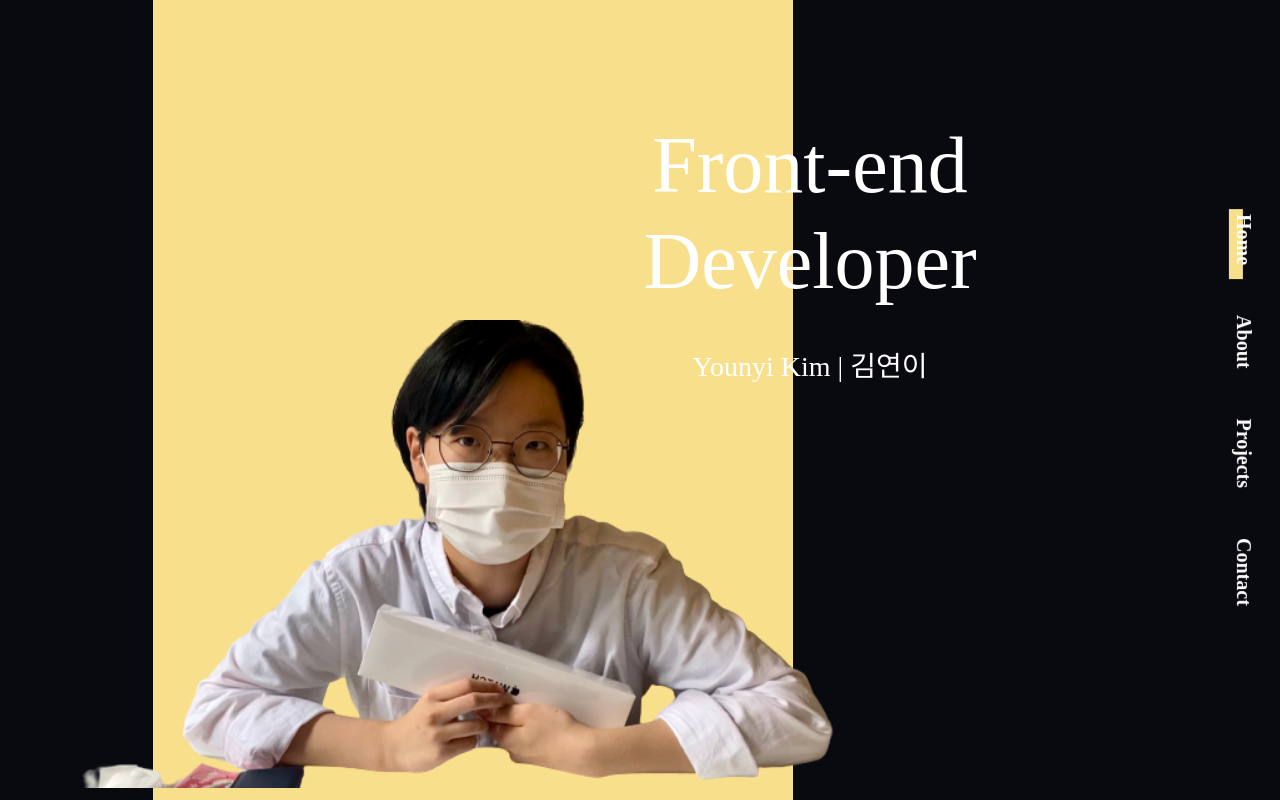
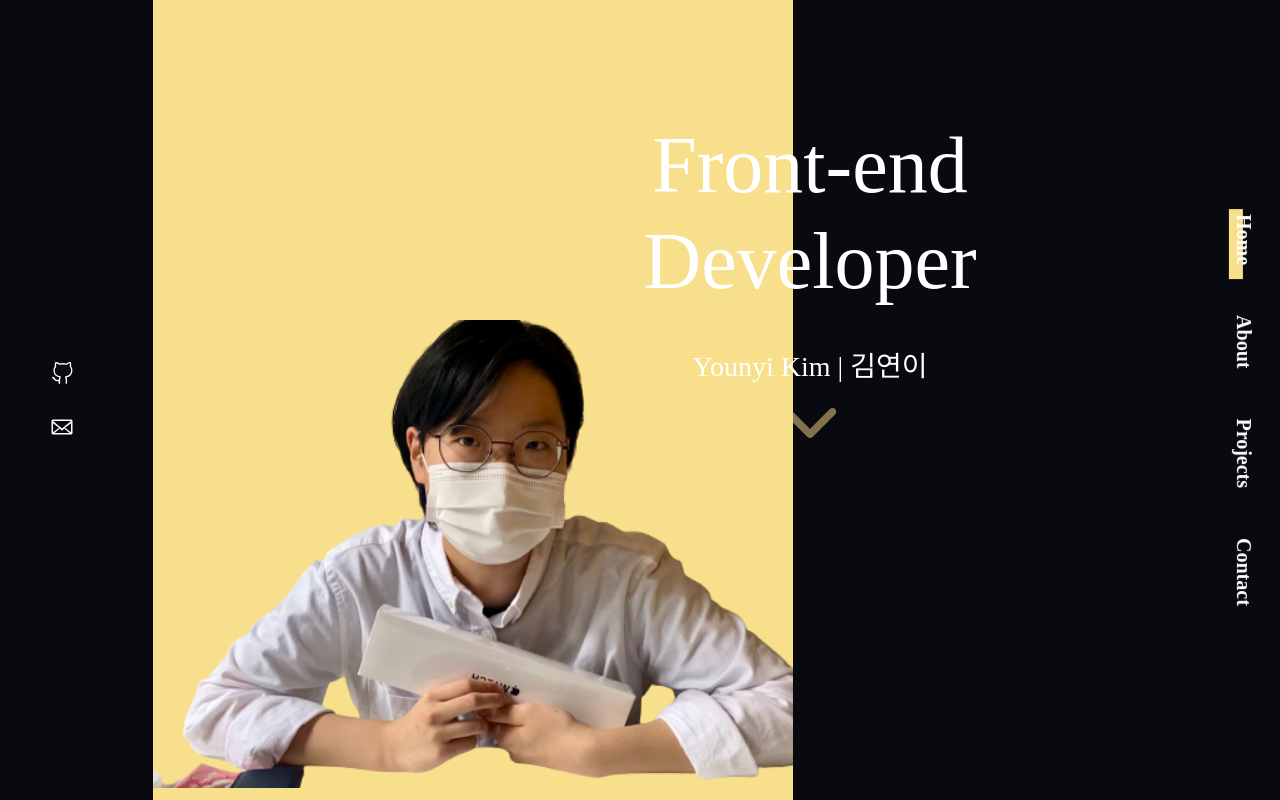
Before and after one commit to younyikim/portfolio, a React (Create React App) app: page / in a window 1280 px wide. Shown: the top 800 px of the page. Built offline with nearby package versions, Linux system fonts and the light colour scheme; a web font is replaced by a local one.

Commit message:
:nail_care: style : icon 등 추가

```diff
--- a/package.json
+++ b/package.json
@@ -10,6 +10,7 @@
     "gsap": "./gsap-bonus.tgz",
     "react": "^17.0.2",
     "react-dom": "^17.0.2",
+    "react-icons": "^4.3.1",
     "react-responsive": "9.0.0-beta.4",
     "react-router-dom": "6.0.2",
     "react-scripts": "4.0.3",
--- a/src/components/MainBody.jsx
+++ b/src/components/MainBody.jsx
@@ -2,6 +2,9 @@ import { gsap } from 'gsap';
 import { useEffect, useRef } from 'react';
 import styled from 'styled-components';
 import mainImg from 'assets/main_remove.png';
+import { VscGithubAlt } from 'react-icons/vsc';
+import { GoMail } from 'react-icons/go';
+import { IoIosArrowDown } from 'react-icons/io';
 
 const MainBody = () => {
   const textRef = useRef();
@@ -12,10 +15,10 @@ const MainBody = () => {
 
   useEffect(() => {
     let tl = gsap.timeline();
-    tl.to(bgRef.current, 0.3, { scaleX: 1 })
-      .to(bgRef2.current, 0.3, { scaleX: 1 })
+    tl.to(bgRef.current, 0.2, { scaleX: 1 })
+      .to(bgRef2.current, 0.2, { scaleX: 1 })
       .to(textRef.current, 0.1, { opacity: 1 }, '-=0.1')
-      .to(textRef2.current, 0.2, { opacity: 1 }, '-=0.1')
+      .to(textRef2.current, 0.1, { opacity: 1 }, '-=0.1')
       .to(bgRef.current, 0.2, { scaleX: 0 })
       .to(bgRef2.current, 0.2, { scaleX: 0 })
       .to(nameRef.current, 0.4, { opacity: 1 }, '-=0.1');
@@ -23,6 +26,11 @@ const MainBody = () => {
 
   return (
     <StyledWrapper>
+      <StyledRightNav>
+        <VscGithubAlt size="24" />
+        <GoMail size="24" />
+      </StyledRightNav>
+
       <StyledImgContainer>
         <img src={mainImg} alt="" />
       </StyledImgContainer>
@@ -35,9 +43,8 @@ const MainBody = () => {
           <span ref={textRef2}>Developer</span>
           <span ref={bgRef2}></span>
         </div>
-        <div>
-          <span ref={nameRef}>Younyi Kim | 김연이</span>
-        </div>
+        <span ref={nameRef}>Younyi Kim | 김연이</span>
+        <IoIosArrowDown />
       </StyledDesc>
     </StyledWrapper>
   );
@@ -52,6 +59,10 @@ const StyledWrapper = styled.section`
   justify-content: center;
   width: 100%;
   height: 100%;
+
+  & > svg {
+    color: white;
+  }
 `;
 
 const StyledDesc = styled.div`
@@ -60,7 +71,7 @@ const StyledDesc = styled.div`
   justify-content: center;
   align-items: center;
   position: relative;
-  top: -15rem;
+  top: -11rem;
   left: -15rem;
   font-family: 'TmonMonsori';
   font-size: 8rem;
@@ -107,14 +118,17 @@ const StyledDesc = styled.div`
       background-color: #090910;
     }
   }
-  & > div:last-child {
+
+  & > span {
     margin-top: 4rem;
     font-size: 2.8rem;
+    opacity: 0;
+    text-align: right;
+  }
 
-    & > span {
-      opacity: 0;
-      text-align: right;
-    }
+  & > svg {
+    fill: #f8df8b;
+    opacity: 0.5;
   }
 `;
 
@@ -123,6 +137,7 @@ const StyledImgContainer = styled.div`
   width: 50%;
   height: 100%;
   background-color: #f8df8b;
+  overflow: hidden;
 
   & > img {
     position: absolute;
@@ -132,3 +147,22 @@ const StyledImgContainer = styled.div`
     z-index: 1;
   }
 `;
+
+const StyledRightNav = styled.div`
+  display: flex;
+  flex-direction: column;
+  position: absolute;
+  left: 5rem;
+
+  & > svg {
+    color: white;
+  }
+
+  & > svg + svg {
+    margin-top: 3rem;
+  }
+
+  & > svg:hover {
+    fill: #f8df8b;
+  }
+`;
--- a/src/pages/MainPage.jsx
+++ b/src/pages/MainPage.jsx
@@ -1,4 +1,3 @@
-import Header from 'commons/Header';
 import MainBody from 'components/MainBody';
 import Nav from 'components/Nav';
 import styled from 'styled-components';
@@ -6,9 +5,6 @@ import styled from 'styled-components';
 const MainPage = () => {
   return (
     <StyledWrapper>
-      <MainBody />
-      <MainBody />
-      <MainBody />
       <MainBody />
       <Nav />
     </StyledWrapper>
```
Also changed, not shown: 1 other file (tests, documents, lock files or other folders).
